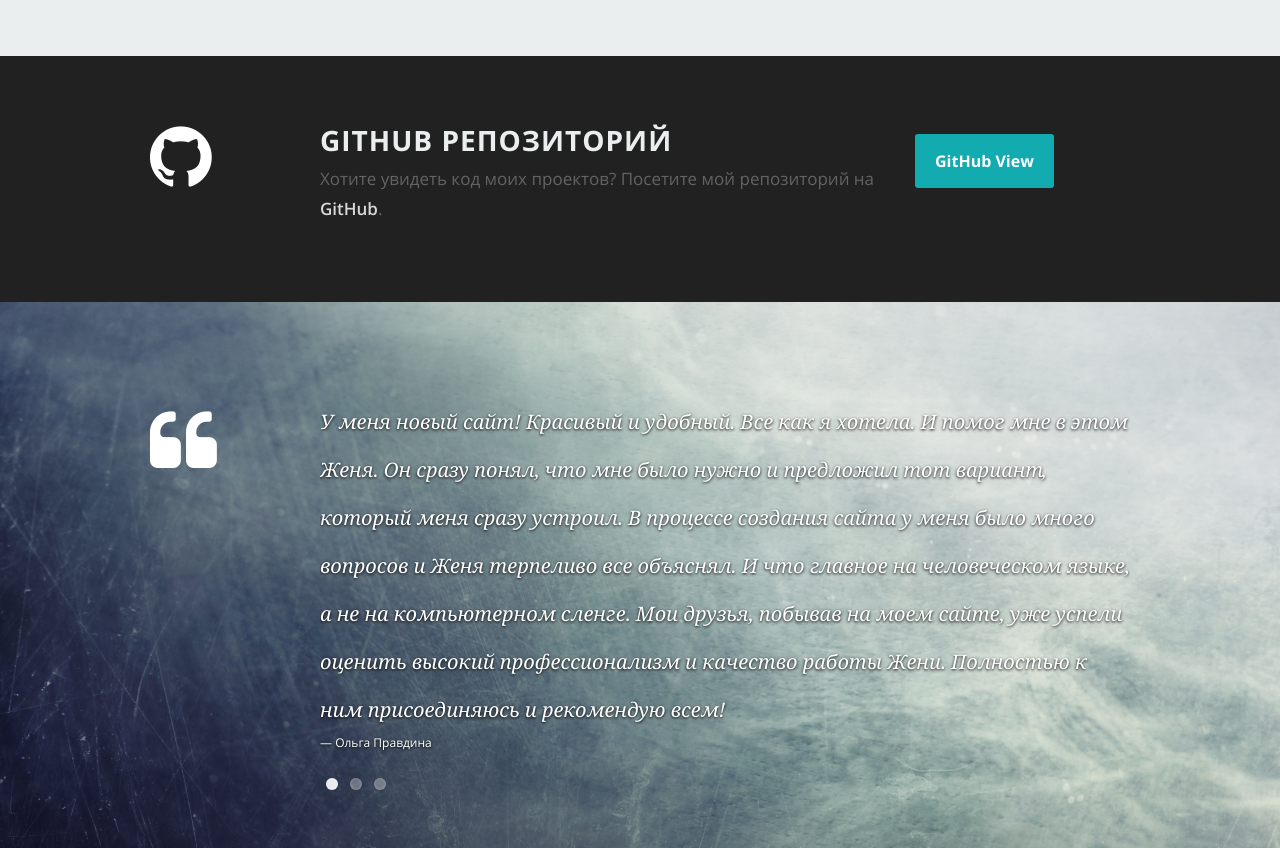
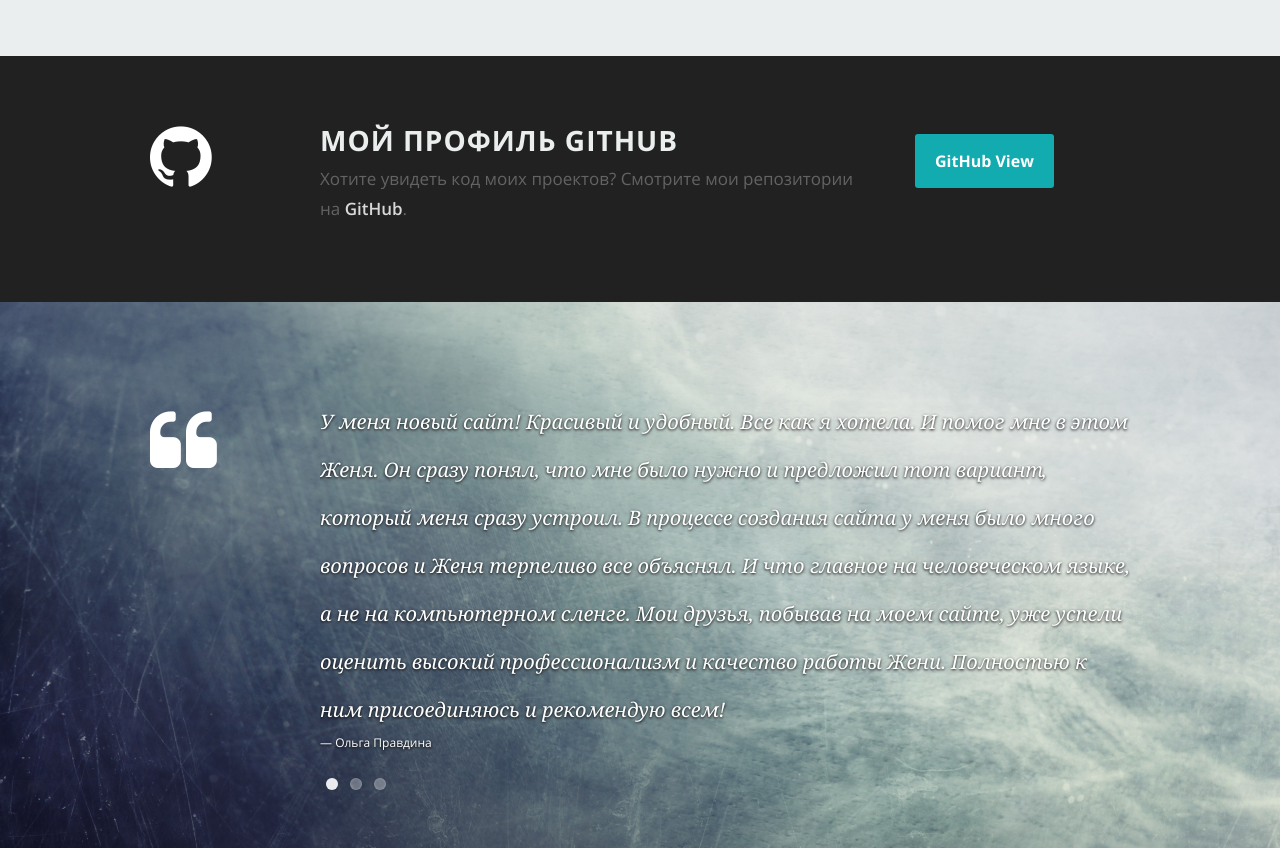
Before and after one commit to Djenya/DjenyaSoft, a plain HTML site: page index.html in a window 1280 px wide. Shown: the part 4540-5388 px from the top of the page. Drawn offline with nearby package versions, Linux system fonts and the light colour scheme; a web font is replaced by a local one.

Commit message:
Update index.html

```diff
--- a/index.html
+++ b/index.html
@@ -684,8 +684,8 @@
 
          <div class="seven columns">
 
-            <h2>GitHub репозиторий</h2>
-            <p>Хотите увидеть код моих проектов? Посетите мой репозиторий на <a target="_blank" href="https://github.com/Djenya?tab=repositories"><span>GitHub</span></a>.</p>
+            <h2>Мой профиль GitHub</h2>
+            <p>Хотите увидеть код моих проектов? Смотрите мои репозитории на <a target="_blank" href="https://github.com/Djenya?tab=repositories"><span>GitHub</span></a>.</p>
 
          </div>
 
@@ -780,9 +780,9 @@
 
          <div class="row">
 
-            <div class="eight columns">
+            <!--<div class="eight columns">
 
-               <!-- form -->
+               < !-- form - ->
                <form action="" method="post" id="contactForm" name="contactForm">
 					<fieldset>
 
@@ -809,21 +809,21 @@
                   <div>
                      <button class="submit">Отправить</button>
                      <span id="image-loader">
-                        <img alt="" src="images/loader.gif">
+                        <img alt="" src="images/loader.gif" style="width: 48px; height: 48px;">
                      </span>
                   </div>
 
 					</fieldset>
-				   </form> <!-- Form End -->
+				   </form> < !-- Form End - ->
 
-               <!-- contact-warning -->
+               < !-- contact-warning - - >
                <div id="message-warning"> Ошибка</div>
-               <!-- contact-success -->
+               < !-- contact-success - ->
 				   <div id="message-success">
                   <i class="fa fa-check"></i>Ваше сообщение было отправлено, спасибо!<br>
 				   </div>
 
-            </div>
+            </div>-->
 
 
             <aside class="four columns footer-widgets">
```
